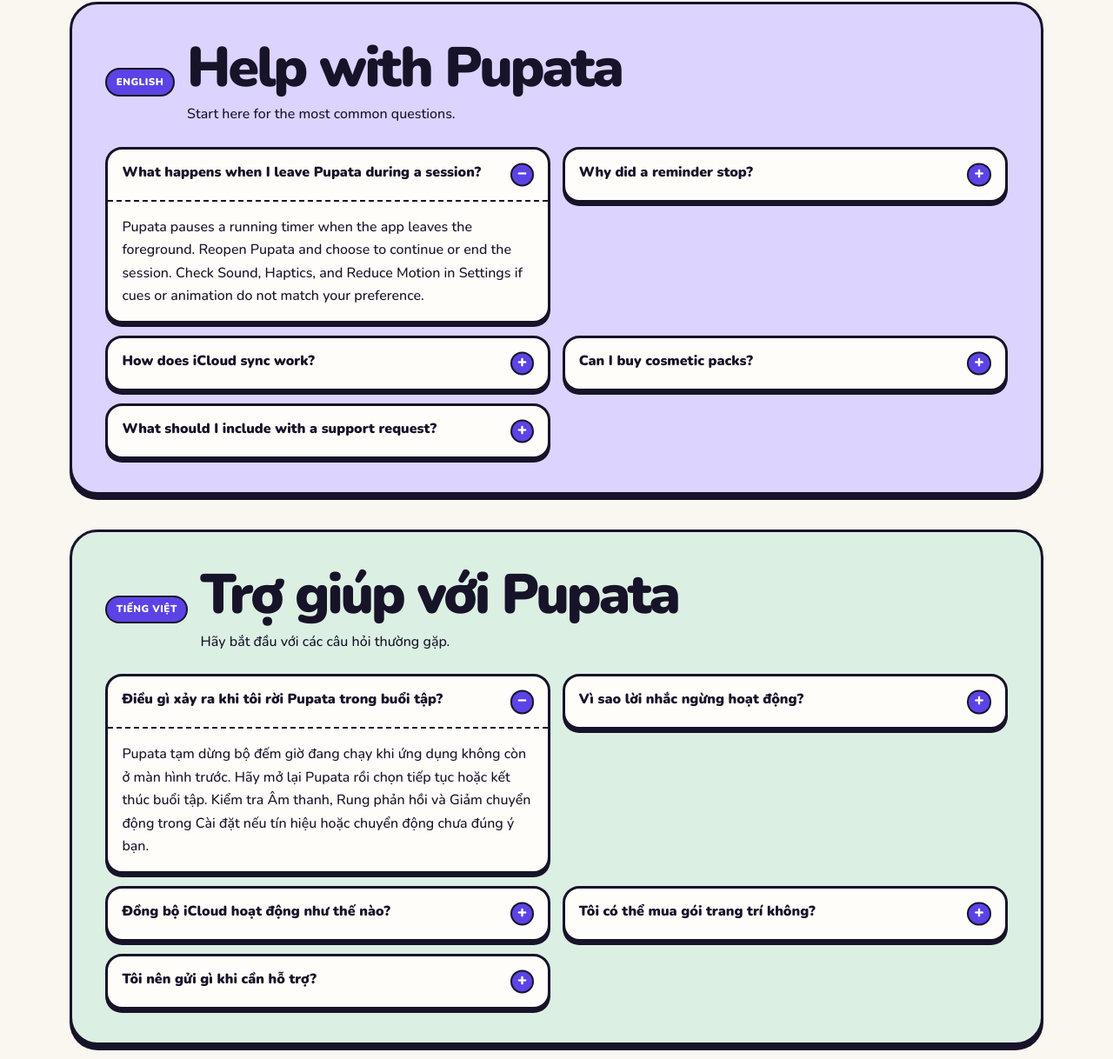
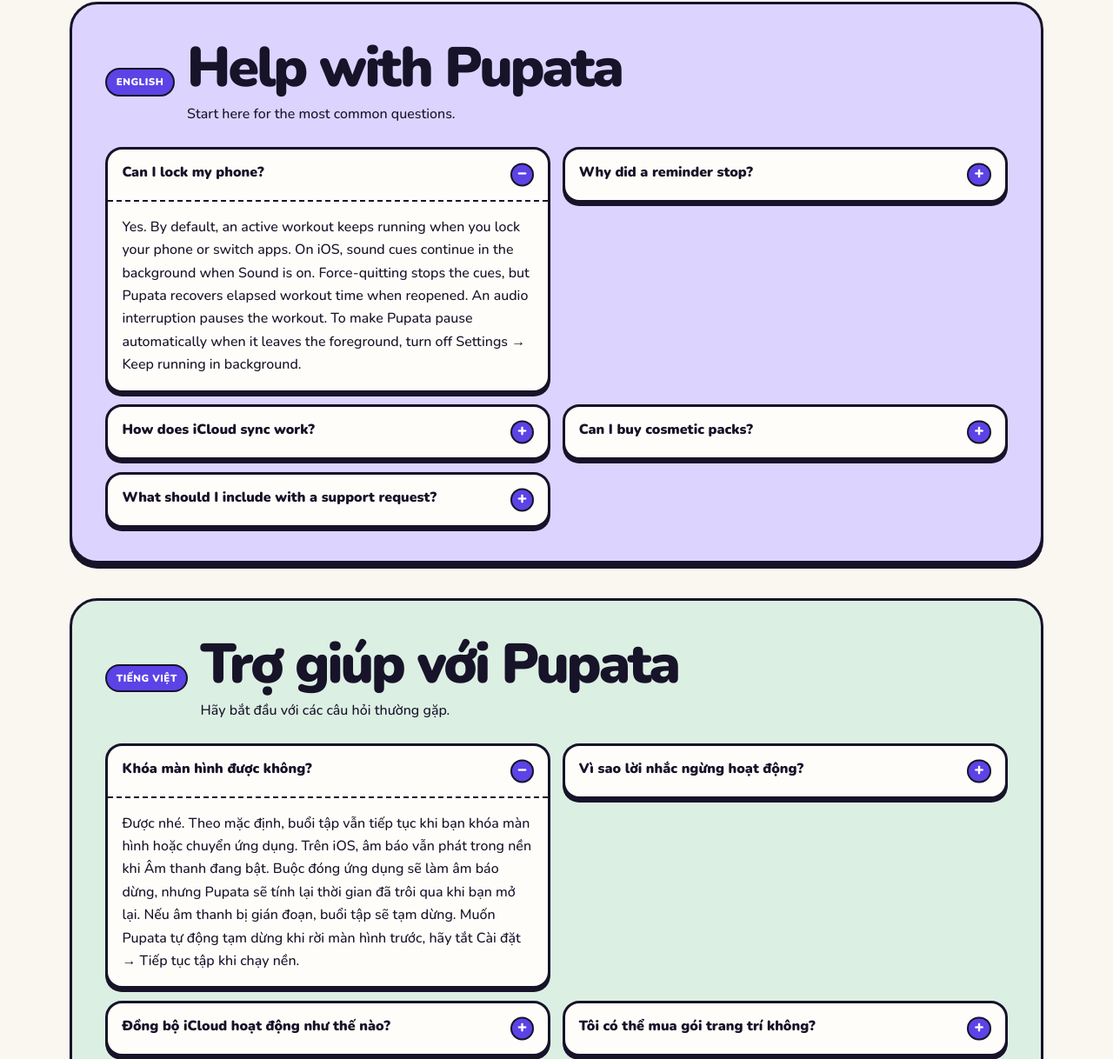
Before and after one commit to hoangqnguyen/neuvis-homepage, a plain HTML site: page support/pupata/index.html in a window 1280 px wide. Shown: the part 781-1999 px from the top of the page at 87% size. Drawn offline with Linux system fonts and the light colour scheme.

Commit message:
Update Pupata background workout help

```diff
--- a/support/pupata/index.html
+++ b/support/pupata/index.html
@@ -68,8 +68,8 @@
       </div>
       <div class="faq-list">
         <details open>
-          <summary>What happens when I leave Pupata during a session?</summary>
-          <div class="answer"><p>Pupata pauses a running timer when the app leaves the foreground. Reopen Pupata and choose to continue or end the session. Check Sound, Haptics, and Reduce Motion in Settings if cues or animation do not match your preference.</p></div>
+          <summary>Can I lock my phone?</summary>
+          <div class="answer"><p>Yes. By default, an active workout keeps running when you lock your phone or switch apps. On iOS, sound cues continue in the background when Sound is on. Force-quitting stops the cues, but Pupata recovers elapsed workout time when reopened. An audio interruption pauses the workout. To make Pupata pause automatically when it leaves the foreground, turn off Settings → Keep running in background.</p></div>
         </details>
         <details>
           <summary>Why did a reminder stop?</summary>
@@ -100,8 +100,8 @@
       </div>
       <div class="faq-list">
         <details open>
-          <summary>Điều gì xảy ra khi tôi rời Pupata trong buổi tập?</summary>
-          <div class="answer"><p>Pupata tạm dừng bộ đếm giờ đang chạy khi ứng dụng không còn ở màn hình trước. Hãy mở lại Pupata rồi chọn tiếp tục hoặc kết thúc buổi tập. Kiểm tra Âm thanh, Rung phản hồi và Giảm chuyển động trong Cài đặt nếu tín hiệu hoặc chuyển động chưa đúng ý bạn.</p></div>
+          <summary>Khóa màn hình được không?</summary>
+          <div class="answer"><p>Được nhé. Theo mặc định, buổi tập vẫn tiếp tục khi bạn khóa màn hình hoặc chuyển ứng dụng. Trên iOS, âm báo vẫn phát trong nền khi Âm thanh đang bật. Buộc đóng ứng dụng sẽ làm âm báo dừng, nhưng Pupata sẽ tính lại thời gian đã trôi qua khi bạn mở lại. Nếu âm thanh bị gián đoạn, buổi tập sẽ tạm dừng. Muốn Pupata tự động tạm dừng khi rời màn hình trước, hãy tắt Cài đặt → Tiếp tục tập khi chạy nền.</p></div>
         </details>
         <details>
           <summary>Vì sao lời nhắc ngừng hoạt động?</summary>
@@ -134,7 +134,7 @@
           <p>This notice explains what the current version of Pupata stores and which service providers it uses. It is available in English and Vietnamese.</p>
 
           <h4>Information on your device</h4>
-          <p>Pupata stores your settings, completed-session history, progress, rewards, equipped items, and reminder choices on your device. Pupata does not provide its own account login. Workout reminders are scheduled through iOS after you grant notification permission.</p>
+          <p>Pupata stores your settings, completed-session history, progress, rewards, equipped items, and reminder choices on your device. This includes the background workout preference. A checkpoint preserves elapsed time when background running is enabled; workouts paused manually or by the background preference reopen paused. Pupata does not provide its own account login. Workout reminders are scheduled through iOS after you grant notification permission.</p>
 
           <h4>Optional iCloud sync</h4>
           <p>If you enable iCloud sync, Pupata stores a versioned progress record in your private Apple CloudKit database. It can include completed sessions, routine timing and completion details, settings, progress and rewards, cosmetic ownership records, and the equipped item. The analytics consent setting is excluded from the iCloud record. Neuvis does not read your private records during normal support.</p>
@@ -157,7 +157,7 @@
           <p>Thông báo này giải thích dữ liệu mà phiên bản Pupata hiện tại lưu trữ và các nhà cung cấp dịch vụ mà ứng dụng sử dụng. Chính sách có sẵn bằng tiếng Anh và tiếng Việt.</p>
 
           <h4>Thông tin trên thiết bị</h4>
-          <p>Pupata lưu trên thiết bị các tùy chọn cài đặt, lịch sử buổi tập đã hoàn thành, tiến trình, phần thưởng, vật phẩm đang dùng và lựa chọn lời nhắc. Pupata không có hệ thống tài khoản riêng. Lời nhắc tập luyện được lên lịch qua iOS sau khi bạn cho phép thông báo.</p>
+          <p>Pupata lưu trên thiết bị các tùy chọn cài đặt, lịch sử buổi tập đã hoàn thành, tiến trình, phần thưởng, vật phẩm đang dùng và lựa chọn lời nhắc. Các tùy chọn này gồm lựa chọn chạy buổi tập trong nền. Điểm lưu giữ thời gian đã trôi qua khi chạy nền được bật; buổi tập do bạn tạm dừng hoặc do tùy chọn chạy nền tắt sẽ mở lại ở trạng thái tạm dừng. Pupata không có hệ thống tài khoản riêng. Lời nhắc tập luyện được lên lịch qua iOS sau khi bạn cho phép thông báo.</p>
 
           <h4>Đồng bộ iCloud không bắt buộc</h4>
           <p>Nếu bạn bật đồng bộ iCloud, Pupata lưu một bản ghi tiến trình có phiên bản trong cơ sở dữ liệu Apple CloudKit riêng tư của bạn. Bản ghi có thể gồm các buổi tập đã hoàn thành, thời lượng và kết quả bài tập, cài đặt, tiến trình và phần thưởng, quyền sở hữu vật phẩm trang trí và vật phẩm đang dùng. Lựa chọn chia sẻ dữ liệu phân tích không được đưa vào bản ghi iCloud. Neuvis không đọc bản ghi riêng tư của bạn trong quá trình hỗ trợ thông thường.</p>
```
